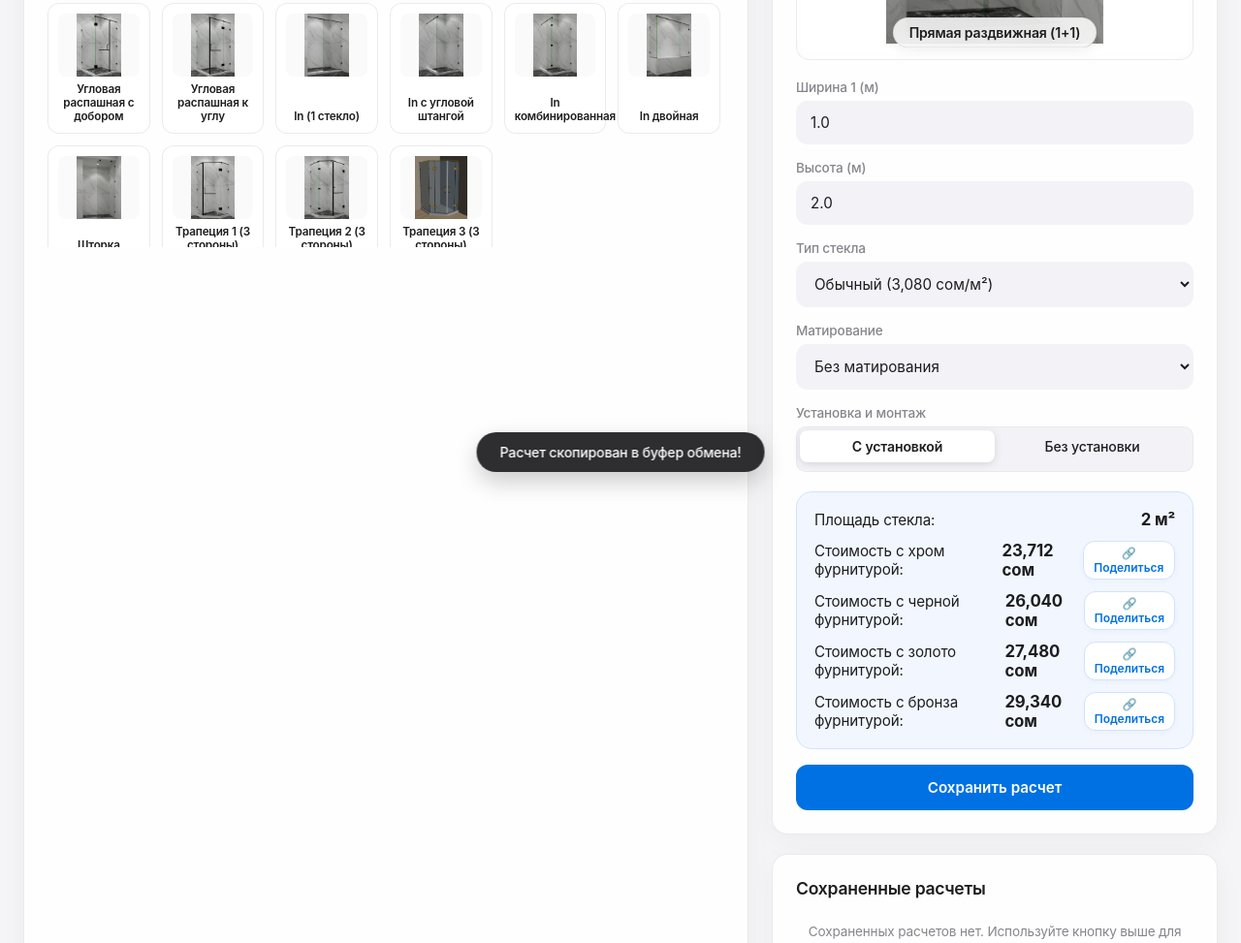
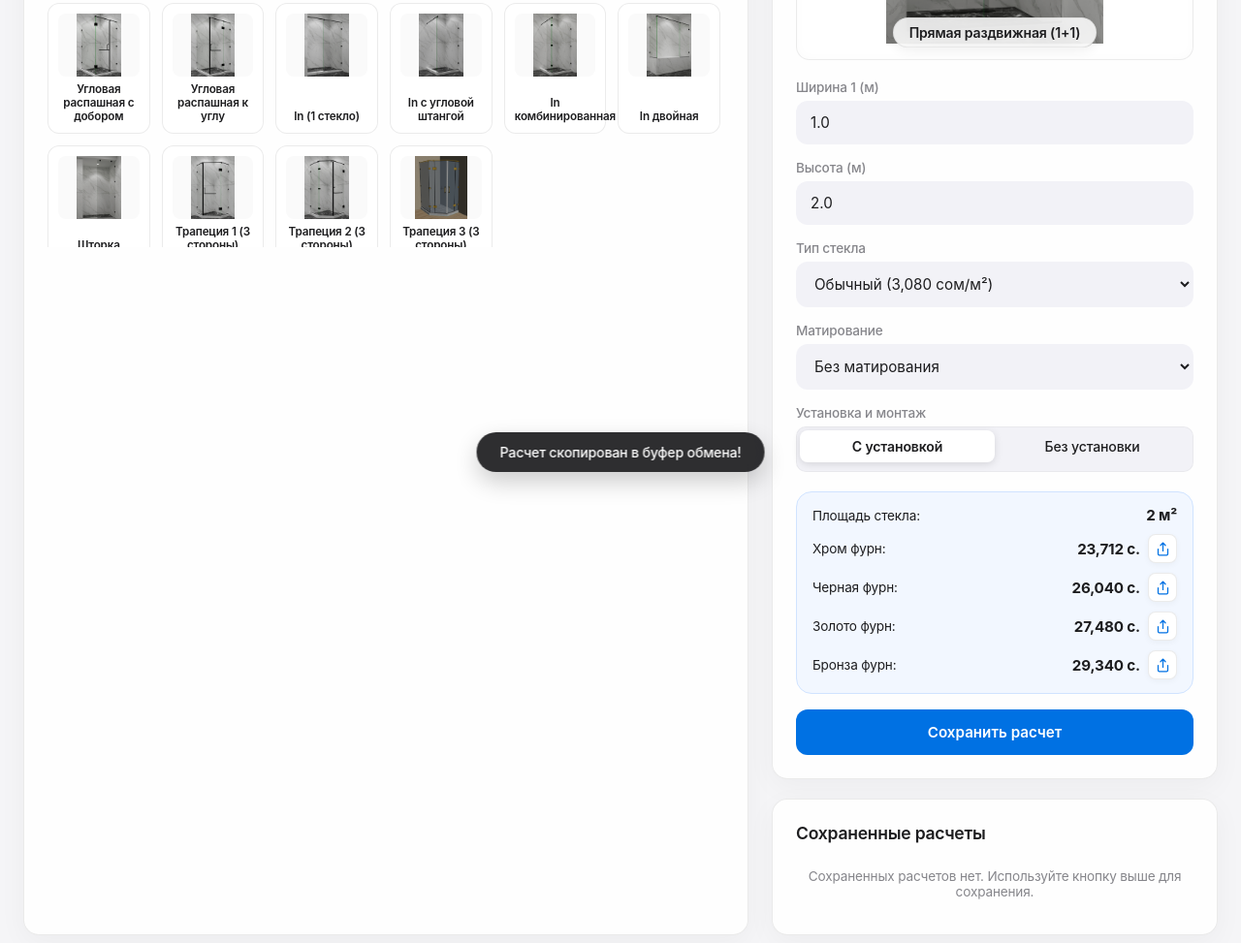
Before and after one commit to profil04q-web/shower-calculator, a plain HTML site: page index.html in a window 1280 px wide. Shown: the part 389-1362 px from the top of the page at 97% size. Drawn offline with Linux system fonts and the light colour scheme.

Commit message:
Update index.html

```diff
--- a/index.html
+++ b/index.html
@@ -221,7 +221,7 @@
         .result-box {
             background: #f2f7ff;
             border: 1px solid #d0e3ff;
-            padding: 18px;
+            padding: 14px 16px;
             border-radius: 16px;
             margin-top: 20px;
         }
@@ -229,38 +229,52 @@
             display: flex;
             justify-content: space-between;
             align-items: center;
-            margin-bottom: 12px;
-            font-size: 0.95rem;
+            margin-bottom: 10px;
+            font-size: 0.85rem;
             color: var(--sf-text);
         }
         .result-row:last-child { margin-bottom: 0; }
         .result-val-group {
             display: flex;
             align-items: center;
-            gap: 10px;
+            gap: 8px;
         }
         .result-price {
             font-weight: 700;
-            font-size: 1.05rem;
+            font-size: 0.95rem;
             color: var(--sf-text);
         }
 
-        .btn-share-mini {
+        /* iOS Share Button Icon */
+        .btn-share-icon {
             background: #ffffff;
-            border: 1px solid #d0e3ff;
+            border: 1px solid var(--sf-card-border);
             color: var(--sf-accent);
-            padding: 4px 10px;
-            border-radius: 12px;
-            font-size: 0.75rem;
-            font-weight: 600;
+            width: 30px;
+            height: 30px;
+            border-radius: 8px;
             cursor: pointer;
-            transition: all 0.2s;
+            transition: all 0.2s cubic-bezier(0.16, 1, 0.3, 1);
             display: inline-flex;
             align-items: center;
-            gap: 4px;
-            box-shadow: 0 2px 5px rgba(0,0,0,0.03);
+            justify-content: center;
+            box-shadow: 0 2px 6px rgba(0,0,0,0.04);
+            padding: 0;
         }
-        .btn-share-mini:hover { background: #e8f2ff; transform: scale(1.03); }
+        .btn-share-icon:hover {
+            background: #f2f7ff;
+            transform: scale(1.06);
+            border-color: #d0e3ff;
+        }
+        .btn-share-icon svg {
+            width: 15px;
+            height: 15px;
+            fill: none;
+            stroke: var(--sf-accent);
+            stroke-width: 2;
+            stroke-linecap: round;
+            stroke-linejoin: round;
+        }
 
         .btn-save-calc {
             width: 100%;
@@ -320,32 +334,26 @@
         }
         .history-price {
             font-weight: 700;
-            font-size: 0.95rem;
+            font-size: 0.9rem;
             color: var(--sf-text);
         }
-        .btn-history-share {
-            background: var(--sf-input-bg);
-            border: none;
-            color: var(--sf-accent);
-            padding: 5px 12px;
-            border-radius: 12px;
-            font-size: 0.78rem;
-            cursor: pointer;
-            font-weight: 600;
-            display: inline-flex;
-            align-items: center;
-            gap: 4px;
-            transition: all 0.2s;
-        }
-        .btn-history-share:hover { background: #e5e5ea; transform: scale(1.02); }
         .btn-history-del {
             background: none;
             border: none;
             color: #ff3b30;
             cursor: pointer;
-            font-size: 0.9rem;
-            margin-left: 8px;
+            font-size: 1.1rem;
+            margin-left: 6px;
+            line-height: 1;
+            display: inline-flex;
+            align-items: center;
+            justify-content: center;
+            width: 28px;
+            height: 28px;
+            border-radius: 50%;
+            transition: background 0.2s;
         }
+        .btn-history-del:hover { background: #ffe5e5; }
 
         /* Toast Notification */
         .toast {
@@ -449,6 +457,15 @@
 </head>
 <body>
 
+<!-- SVG Шаблон Иконки Поделиться (iOS Share Icon) -->
+<svg style="display: none;">
+    <symbol id="ios-share-icon" viewBox="0 0 24 24">
+        <path d="M4 12v8a2 2 0 0 0 2 2h12a2 2 0 0 0 2-2v-8"></path>
+        <polyline points="16 6 12 2 8 6"></polyline>
+        <line x1="12" y1="2" x2="12" y2="15"></line>
+    </symbol>
+</svg>
+
 <div class="main-container">
 
     <!-- ЛЕВАЯ КОЛОНКА (Модели) -->
@@ -525,38 +542,46 @@
             <div class="result-box">
                 <div class="result-row">
                     <span>Площадь стекла:</span>
-                    <strong id="area-val" style="font-size:1.05rem;">0 м²</strong>
+                    <strong id="area-val" style="font-size:0.95rem;">0 м²</strong>
                 </div>
 
                 <div class="result-row">
-                    <span>Стоимость с хром фурнитурой:</span>
+                    <span>Хром фурн:</span>
                     <div class="result-val-group">
-                        <span class="result-price" id="price-chrome">0 сом</span>
-                        <button class="btn-share-mini" onclick="shareSinglePrice('chrome')">🔗 Поделиться</button>
+                        <span class="result-price" id="price-chrome">0 с.</span>
+                        <button class="btn-share-icon" title="Поделиться" onclick="shareSinglePrice('chrome')">
+                            <svg><use href="#ios-share-icon"></use></svg>
+                        </button>
                     </div>
                 </div>
 
                 <div class="result-row">
-                    <span>Стоимость с черной фурнитурой:</span>
+                    <span>Черная фурн:</span>
                     <div class="result-val-group">
-                        <span class="result-price" id="price-black">0 сом</span>
-                        <button class="btn-share-mini" onclick="shareSinglePrice('black')">🔗 Поделиться</button>
+                        <span class="result-price" id="price-black">0 с.</span>
+                        <button class="btn-share-icon" title="Поделиться" onclick="shareSinglePrice('black')">
+                            <svg><use href="#ios-share-icon"></use></svg>
+                        </button>
                     </div>
                 </div>
 
                 <div class="result-row">
-                    <span>Стоимость с золото фурнитурой:</span>
+                    <span>Золото фурн:</span>
                     <div class="result-val-group">
-                        <span class="result-price" id="price-gold">0 сом</span>
-                        <button class="btn-share-mini" onclick="shareSinglePrice('gold')">🔗 Поделиться</button>
+                        <span class="result-price" id="price-gold">0 с.</span>
+                        <button class="btn-share-icon" title="Поделиться" onclick="shareSinglePrice('gold')">
+                            <svg><use href="#ios-share-icon"></use></svg>
+                        </button>
                     </div>
                 </div>
 
                 <div class="result-row">
-                    <span>Стоимость с бронза фурнитурой:</span>
+                    <span>Бронза фурн:</span>
                     <div class="result-val-group">
-                        <span class="result-price" id="price-bronze">0 сом</span>
-                        <button class="btn-share-mini" onclick="shareSinglePrice('bronze')">🔗 Поделиться</button>
+                        <span class="result-price" id="price-bronze">0 с.</span>
+                        <button class="btn-share-icon" title="Поделиться" onclick="shareSinglePrice('bronze')">
+                            <svg><use href="#ios-share-icon"></use></svg>
+                        </button>
                     </div>
                 </div>
             </div>
@@ -636,7 +661,6 @@
 </div>
 
 <script>
-// Вспомогательная функция для удаления аббревиатур вроде "K1 — ", "GK2 — "
 function cleanName(str) {
     if (!str) return '';
     return str.replace(/^[A-Z0-9]+\s*[—\-]\s*/i, '').trim();
@@ -689,7 +713,6 @@ let frostingTypes = JSON.parse(localStorage.getItem('frostingTypes')) || JSON.pa
 let models = JSON.parse(localStorage.getItem('models')) || JSON.parse(JSON.stringify(DEFAULT_MODELS));
 let savedHistory = JSON.parse(localStorage.getItem('calcHistory')) || [];
 
-// Принудительно очищаем имена от старых префиксов (K1 — и т.д.)
 for (let k in models) {
     models[k].name = cleanName(models[k].name);
 }
@@ -826,7 +849,7 @@ function calculate() {
         const total = glassPrice + frostingPrice + hardwarePrice + montagePrice;
 
         currentPrices[c] = total;
-        document.getElementById('price-' + c).textContent = total.toLocaleString() + ' сом';
+        document.getElementById('price-' + c).textContent = total.toLocaleString() + ' с.';
     });
 }
 
@@ -927,7 +950,7 @@ function renderHistory() {
     historyList.innerHTML = '';
     savedHistory.forEach((item, index) => {
         let frostingPart = item.frostingName && item.frostingName !== 'Без матирования' ? ` • ${item.frostingName}` : '';
-        const minPrice = item.prices ? item.prices.chrome.toLocaleString() + ' сом' : '0 сом';
+        const minPrice = item.prices ? item.prices.chrome.toLocaleString() + ' с.' : '0 с.';
 
         historyList.innerHTML += `
             <div class="history-item">
@@ -941,9 +964,11 @@ function renderHistory() {
                 </div>
                 <div class="history-item-footer">
                     <span class="history-price">от ${minPrice}</span>
-                    <div>
-                        <button class="btn-history-share" onclick="shareHistoryItem(${item.id})">🔗 Поделиться</button>
-                        <button class="btn-history-del" onclick="deleteHistoryItem(${item.id})">&times;</button>
+                    <div style="display:flex; align-items:center;">
+                        <button class="btn-share-icon" title="Поделиться" onclick="shareHistoryItem(${item.id})">
+                            <svg><use href="#ios-share-icon"></use></svg>
+                        </button>
+                        <button class="btn-history-del" title="Удалить" onclick="deleteHistoryItem(${item.id})">&times;</button>
                     </div>
                 </div>
             </div>
```
